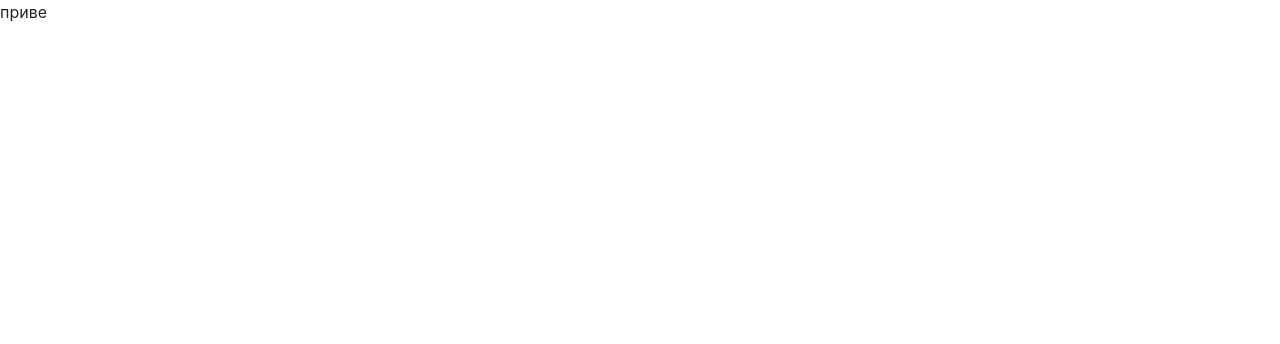
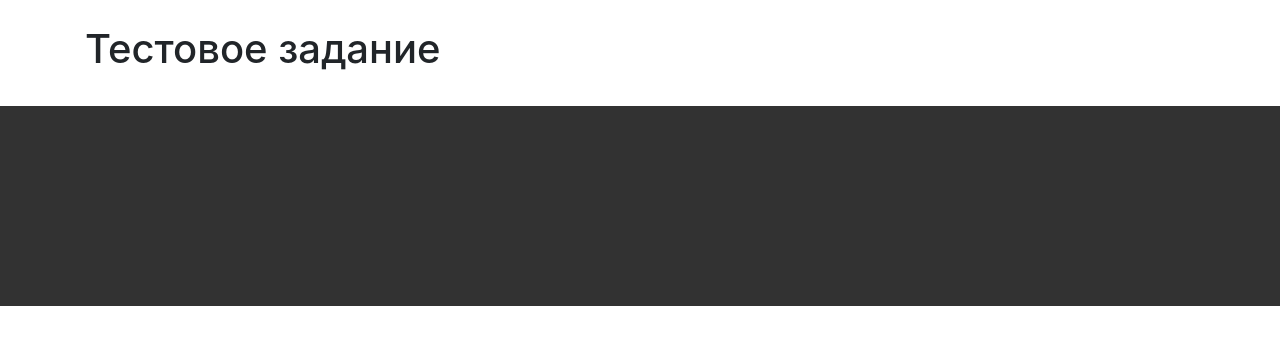
Before and after one commit to aldeimos/web-creator-test, a React app: page / in a window 1280 px wide. Built offline with nearby package versions, Linux system fonts and the light colour scheme.

Commit message:
Заглушки шапки и футера, uikit

```diff
--- a/public/index.html
+++ b/public/index.html
@@ -2,42 +2,16 @@
 <html lang="en">
   <head>
     <meta charset="utf-8" />
-    <link rel="icon" href="%PUBLIC_URL%/favicon.ico" />
     <meta name="viewport" content="width=device-width, initial-scale=1" />
-    <meta name="theme-color" content="#000000" />
     <meta
       name="description"
       content="Web site created using create-react-app"
     />
-    <link rel="apple-touch-icon" href="%PUBLIC_URL%/logo192.png" />
-    <!--
-      manifest.json provides metadata used when your web app is installed on a
-      user's mobile device or desktop. See https://developers.google.com/web/fundamentals/web-app-manifest/
-    -->
-    <link rel="manifest" href="%PUBLIC_URL%/manifest.json" />
-    <!--
-      Notice the use of %PUBLIC_URL% in the tags above.
-      It will be replaced with the URL of the `public` folder during the build.
-      Only files inside the `public` folder can be referenced from the HTML.
-
-      Unlike "/favicon.ico" or "favicon.ico", "%PUBLIC_URL%/favicon.ico" will
-      work correctly both with client-side routing and a non-root public URL.
-      Learn how to configure a non-root public URL by running `npm run build`.
-    -->
-    <title>React App</title>
+    <title>Тестовое задание</title>
   </head>
   <body>
     <noscript>You need to enable JavaScript to run this app.</noscript>
     <div id="root"></div>
-    <!--
-      This HTML file is a template.
-      If you open it directly in the browser, you will see an empty page.
 
-      You can add webfonts, meta tags, or analytics to this file.
-      The build step will place the bundled scripts into the <body> tag.
-
-      To begin the development, run `npm start` or `yarn start`.
-      To create a production bundle, use `npm run build` or `yarn build`.
-    -->
   </body>
 </html>
--- a/src/api/index.js
+++ b/src/api/index.js
@@ -1,5 +1,5 @@
-
+import mocks from './mocks';
 
 export const loadFakeJSONComponents = () => new Promise((resolve, reject) => {
-  return
+  return resolve(mocks);
 });
--- /dev/null
+++ b/src/components/Footer/index.css
@@ -0,0 +1,5 @@
+.footer {
+  min-height: 200px;
+
+  background-color: var(--dark-gray);
+}
--- /dev/null
+++ b/src/components/Footer/index.js
@@ -0,0 +1,13 @@
+import React from 'react';
+
+import './index.css';
+
+const Footer = () => {
+  return (
+    <footer className="footer">
+
+    </footer>
+  )
+};
+
+export default Footer;
--- /dev/null
+++ b/src/components/Header/index.css
@@ -0,0 +1,5 @@
+.header {
+  padding: 25px 0;
+
+  box-shadow: 0px -4px 20px rgba(0, 0, 0, 0.25);
+}
--- /dev/null
+++ b/src/components/Header/index.js
@@ -0,0 +1,17 @@
+import React from 'react';
+
+import './index.css';
+
+const Header = () => {
+  return (
+    <header className="header">
+      <div className="container">
+        <h1 className="header__title">
+          Тестовое задание
+        </h1>
+      </div>
+    </header>
+  )
+};
+
+export default Header;
--- /dev/null
+++ b/src/containers/index.css
@@ -0,0 +1,29 @@
+body {
+  --dark-gray:        #323232;
+  --gray:             #C9C9C9;
+  --emerald-gradient: linear-gradient(91.83deg, #93E08C -1.93%, #78CEBF 97.03%);
+  --light-green:      #93E08C;
+  --accent-link:      #479C3F;
+
+  --font-form-label:    12px;
+  --font-section-text:  14px;
+  --font-button-text:   15px;
+  --font-section-title: 24px;
+}
+
+* {
+  box-sizing: border-box;
+}
+
+img {
+  max-width: 100%;
+  height: auto;
+}
+
+a {
+  text-decoration: none;
+}
+
+a:hover {
+  text-decoration: underline;
+}
--- a/src/containers/index.js
+++ b/src/containers/index.js
@@ -1,8 +1,31 @@
-import React from 'react';
+import React, { useEffect } from 'react';
+import { loadFakeJSONComponents } from '../api';
+
+import Header from '../components/Header';
+import Footer from '../components/Footer';
+
+import './index.css';
 
 const App = () => {
+
+  useEffect(() => {
+    const fetchFakeJSON = async () => {
+      const response = await loadFakeJSONComponents();
+      console.log(response);
+    };
+
+    fetchFakeJSON();
+  }, []);
   return (
-    <div>приве</div>
+    <>
+      <Header/>
+      <main className="main">
+        <div className="container">
+
+        </div>
+      </main>
+      <Footer/>
+    </>
   )
 };
 
```
